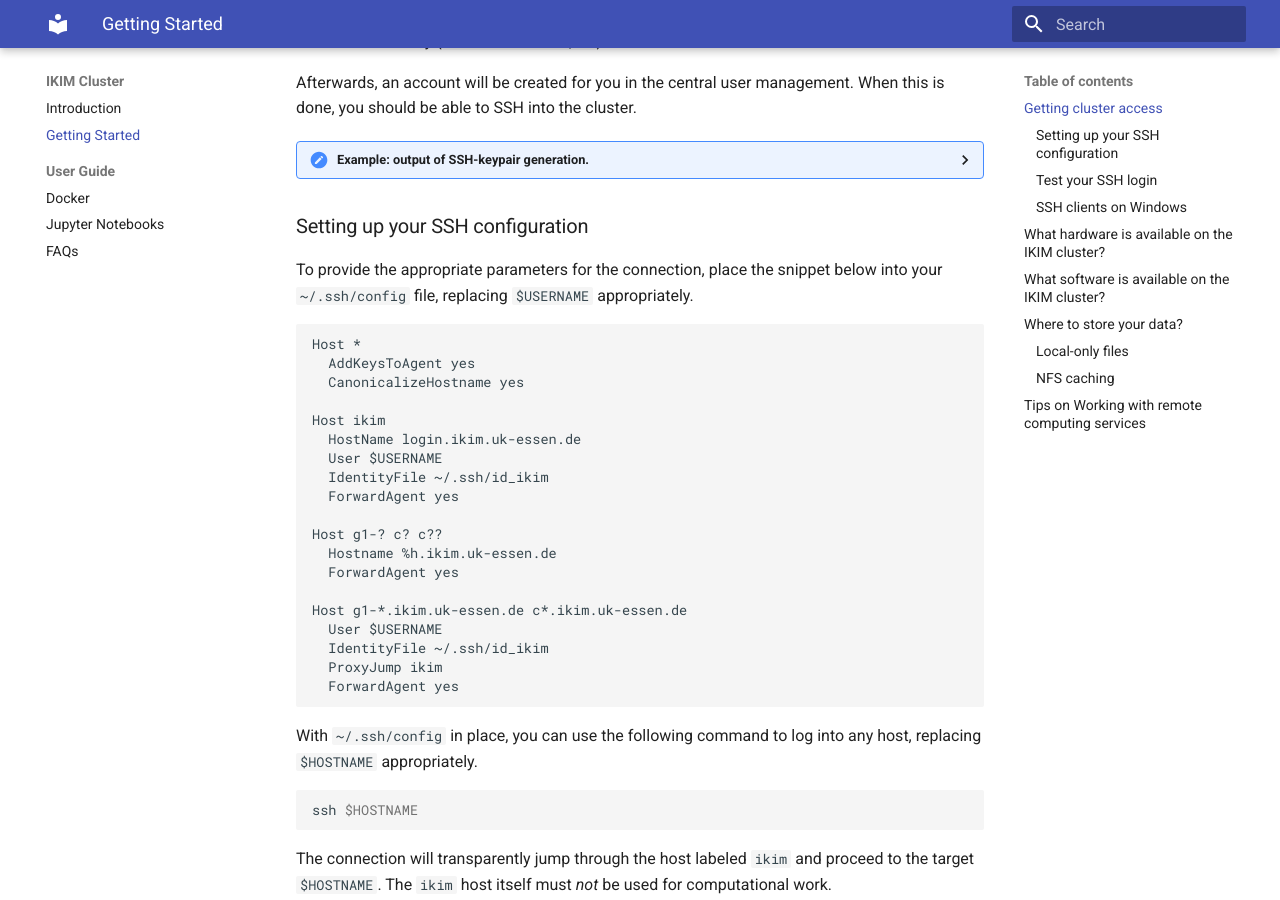
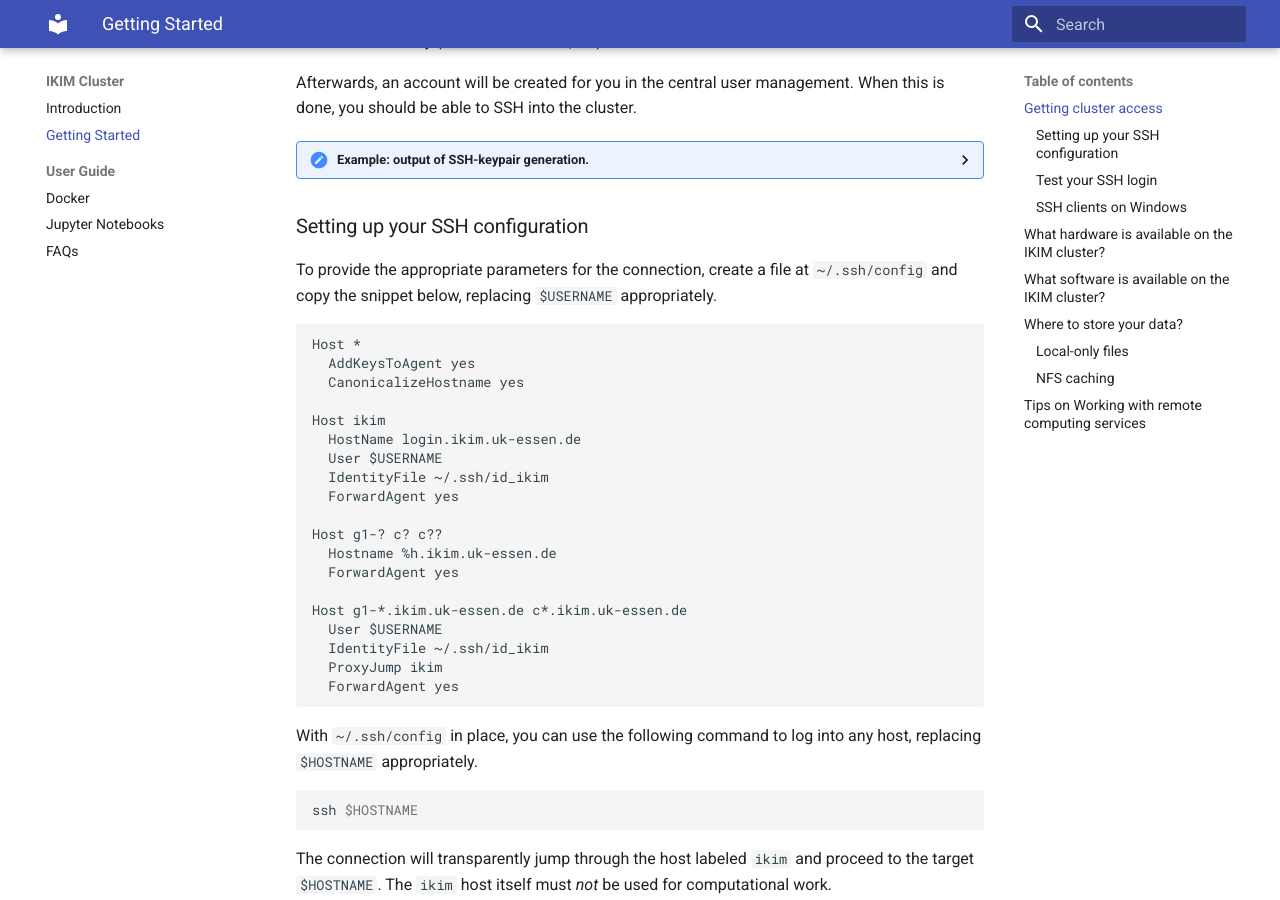
Before and after one commit to IKIM-Essen/ClusterDocs, an MkDocs documentation site: the page built from docs/getting-started.md, in a window 1280 px wide and 900 px high, scrolled down 753 px. Built offline with MkDocs 1.6.1 and Material for MkDocs 9.7.7, drawn with Linux system fonts in a browser that asks for light colours.

Commit message:
Indicate that ~/.ssh/config should be created.

````diff
--- a/docs/getting-started.md
+++ b/docs/getting-started.md
@@ -71,7 +71,7 @@ ssh-ed25519 [long random string] <user>@<host>
 
 ### Setting up your SSH configuration
 
-To provide the appropriate parameters for the connection, place the snippet below into your `~/.ssh/config` file, replacing `$USERNAME` appropriately.
+To provide the appropriate parameters for the connection, create a file at `~/.ssh/config` and copy the snippet below, replacing `$USERNAME` appropriately.
 
 ```ssh
 Host *
````
